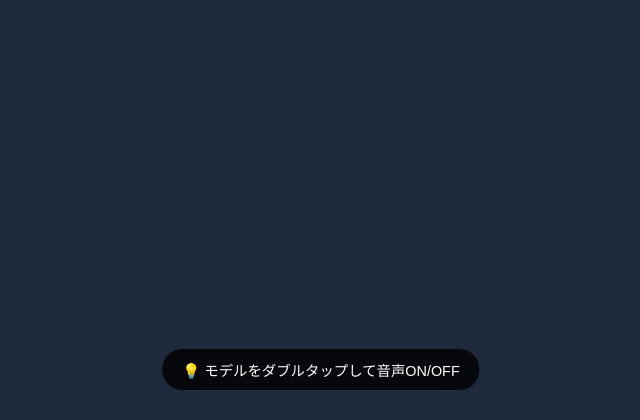
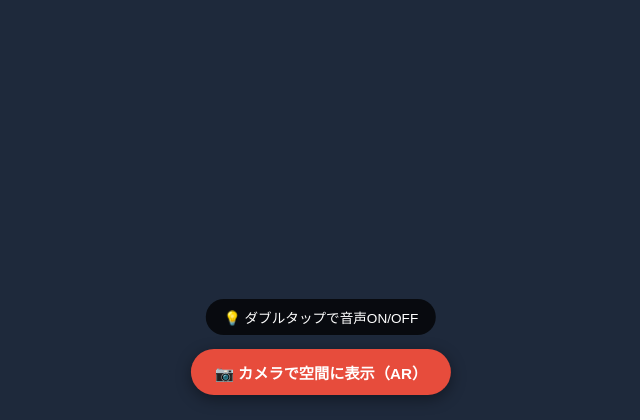
Before and after one commit to OU42823/doki, a Flask app: page /model1 in a window 1280 px wide. Shown: the part 380-800 px from the top of the page, without its empty margins (319-959 px from the left). Run offline with Flask 3, Linux system fonts and the light colour scheme; some libraries are stand-ins or nearby versions.

Commit message:
54回目のコミット

```diff
--- a/templates/doutaku1.html
+++ b/templates/doutaku1.html
@@ -15,9 +15,17 @@
         model-viewer { width: 100%; height: 100%; background-color: #1e293b; }
 
         .hint {
-            position: absolute; bottom: 30px; left: 50%; transform: translateX(-50%); z-index: 10;
-            background: rgba(0, 0, 0, 0.8); color: white; padding: 10px 20px;
-            border-radius: 20px; font-size: 0.9rem; pointer-events: none; text-align: center; white-space: nowrap;
+            position: absolute; bottom: 85px; left: 50%; transform: translateX(-50%); z-index: 10;
+            background: rgba(0, 0, 0, 0.75); color: white; padding: 8px 18px;
+            border-radius: 20px; font-size: 0.85rem; pointer-events: none; text-align: center; white-space: nowrap;
+        }
+
+        /* 📷 スマホのカメラ（AR）を起動するボタン */
+        #ar-button {
+            position: absolute; bottom: 25px; left: 50%; transform: translateX(-50%);
+            background: #e74c3c; color: white; border: none; padding: 12px 24px;
+            border-radius: 25px; font-weight: bold; font-size: 0.95rem; cursor: pointer;
+            box-shadow: 0 4px 15px rgba(0,0,0,0.4); z-index: 10;
         }
     </style>
 </head>
@@ -32,15 +40,22 @@
     <audio id="doutaku-sound" src="{{ url_for('static', filename='doutakuoto.mp3') }}" loop></audio>
 
     <div class="viewer-container">
-        <div id="hint" class="hint">💡 モデルをダブルタップして音声ON/OFF</div>
+        <div id="hint" class="hint">💡 ダブルタップで音声ON/OFF</div>
 
-        <!-- 余計なar属性を外し、純粋にモデルをグリグリ動かして見せる仕様 -->
+        <!-- src はお前のファイル名 doutaku.glb に合わせてるで！ -->
         <model-viewer
             id="viewer"
             src="{{ url_for('static', filename='doutaku.glb') }}"
+            ar
+            ar-modes="webxr scene-viewer quick-look"
+            ar-scale="auto"
             camera-controls
             touch-action="pan-y"
             shadow-intensity="1">
+
+            <button slot="ar-button" id="ar-button">
+                📷 カメラで空間に表示（AR）
+            </button>
         </model-viewer>
     </div>
 
```
Also changed, not shown: templates/doutaku2.html (+18 -4 lines).
